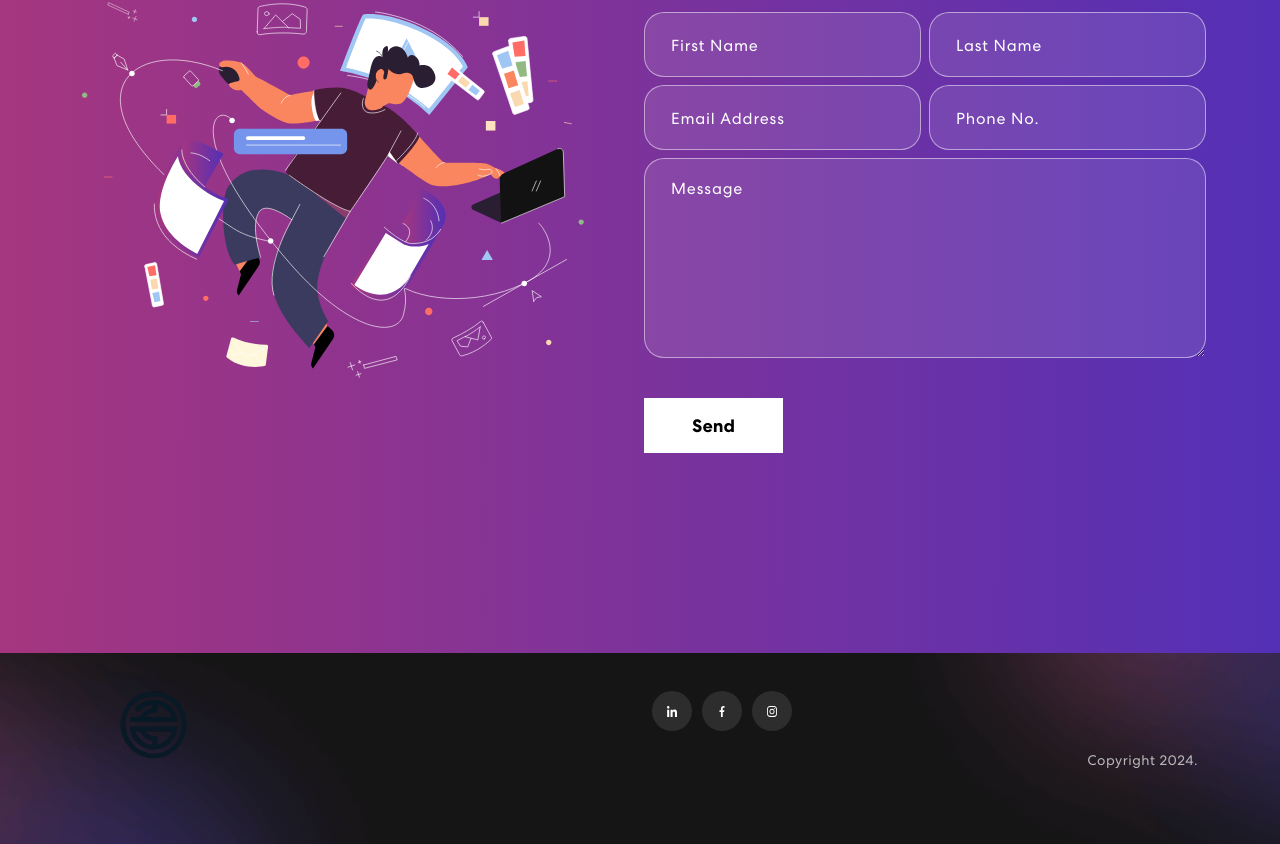
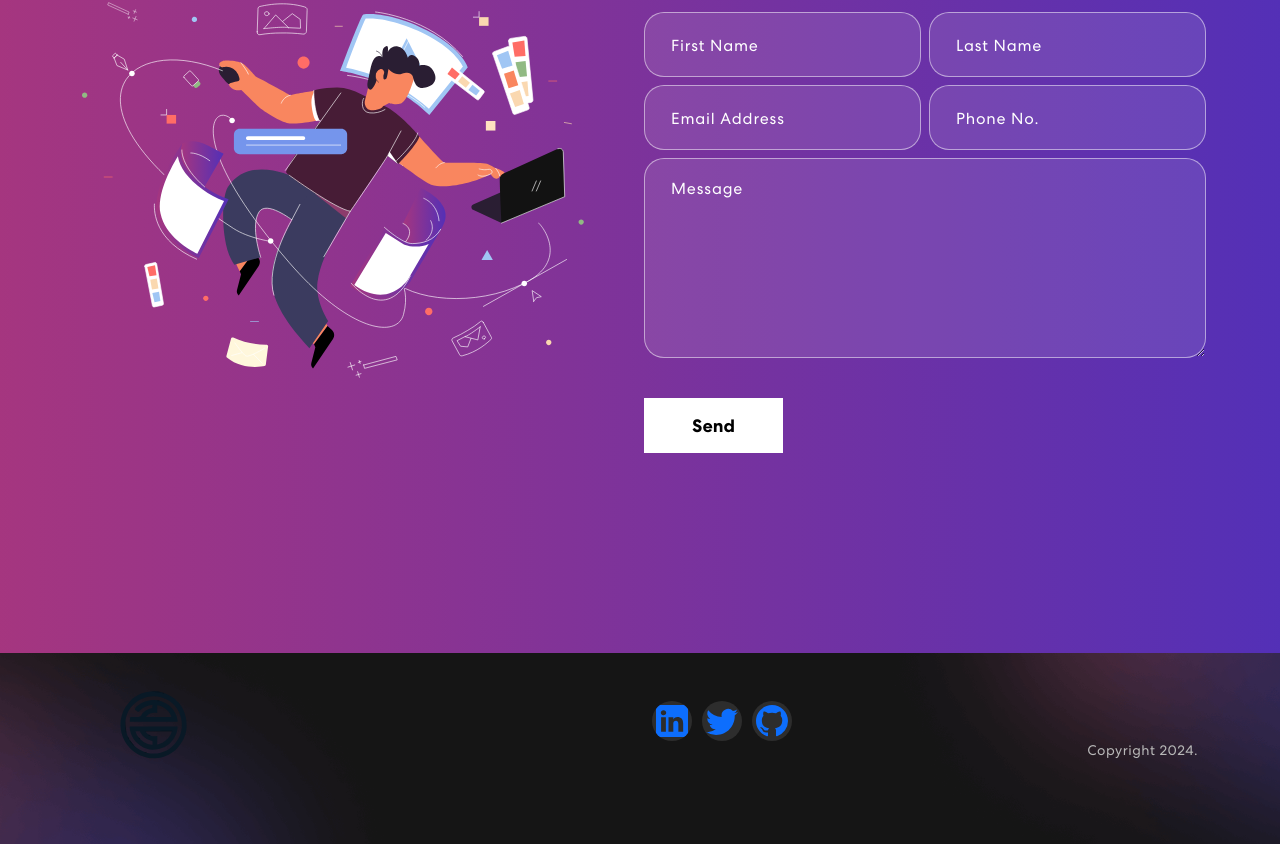
Before and after one commit to sage9705/personal-portfolio, a React (Create React App) app: page / in a window 1280 px wide. Shown: the part 1775-2619 px from the top of the page. Built offline with nearby package versions, Linux system fonts and the light colour scheme.

Commit message:
Update footer

```diff
--- a/src/components/footer.js
+++ b/src/components/footer.js
@@ -1,9 +1,7 @@
 import { Container, Row, Col } from "react-bootstrap";
+import { Linkedin, Twitter, Github } from 'react-bootstrap-icons';
 // import { MailchimpForm } from "./MailchimpForm";
 import logo from "../assets/img/logo.svg";
-import navIcon1 from "../assets/img/nav-icon1.svg";
-import navIcon2 from "../assets/img/nav-icon2.svg";
-import navIcon3 from "../assets/img/nav-icon3.svg";
 
 export const Footer = () => {
   return (
@@ -11,16 +9,16 @@ export const Footer = () => {
       <Container>
         <Row className="align-items-center">
           {/* <MailchimpForm /> */}
-          <Col size={12} sm={6}>
+          <Col xs={12} sm={6}>
             <img src={logo} alt="Logo" />
           </Col>
-          <Col size={12} sm={6} className="text-center text-sm-end">
+          <Col xs={12} sm={6} className="text-center text-sm-end">
             <div className="footer-social-icon social-icon">
-              <a href="#"><img src={navIcon1} alt="Icon" /></a>
-              <a href="#"><img src={navIcon2} alt="Icon" /></a>
-              <a href="#"><img src={navIcon3} alt="Icon" /></a>
+              <a href="#" className="social-link"><Linkedin size={32} /></a>
+              <a href="#" className="social-link"><Twitter size={32} /></a>
+              <a href="#" className="social-link"><Github size={32} /></a>
             </div>
-            <p>Copyright 2024.</p>
+            <p className="mt-3 mt-sm-0">Copyright 2024.</p>
           </Col>
         </Row>
       </Container>
--- a/src/components/navbar.js
+++ b/src/components/navbar.js
@@ -2,10 +2,8 @@ import { useState, useEffect } from "react";
 import { Navbar, Nav, Container } from "react-bootstrap";
 import logo from '../assets/img/logo.svg';
 import { HashLink } from 'react-router-hash-link';
-import {
-  BrowserRouter as Router
-} from "react-router-dom";
-import { Linkedin, Twitter, Github } from 'react-bootstrap-icons'; // Import Bootstrap icons
+import {  BrowserRouter as Router } from "react-router-dom";
+import { Linkedin, Twitter, Github } from 'react-bootstrap-icons';
 
 export const NavBar = () => {
 
```
